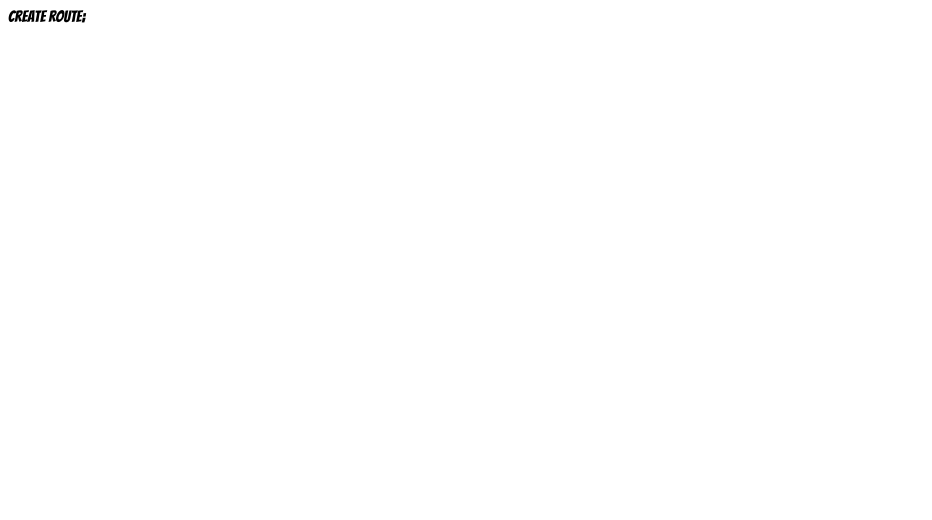
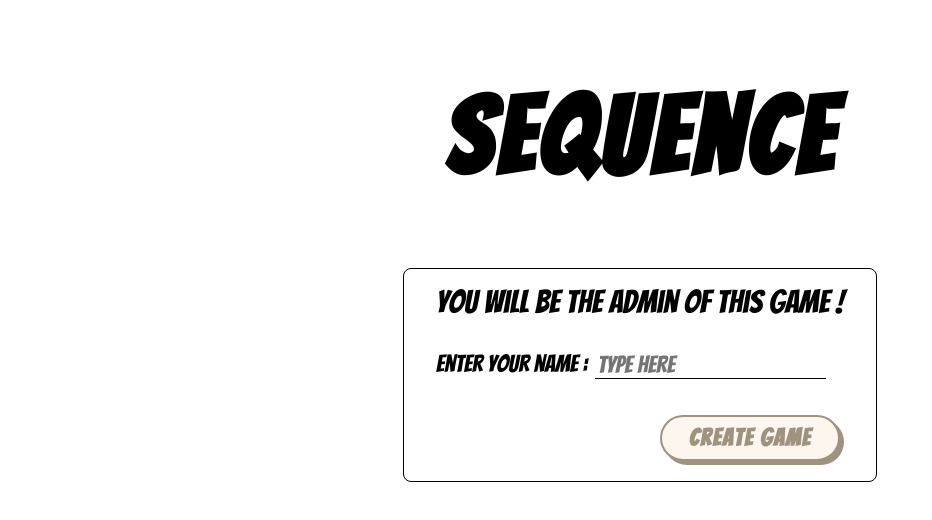
Before and after one commit to ashutosh1528/sequence, a React (Create React App) app: page /create in a window 1280 px wide. Shown: the top 520 px of the page, without its empty margins (0-932 px from the left). Built offline with nearby package versions, Linux system fonts and the light colour scheme.

Commit message:
Addded UI for create route

```diff
--- a/src/components/Button/index.scss
+++ b/src/components/Button/index.scss
@@ -36,4 +36,8 @@
     font-size: 20px;
     width: 140px;
   }
+  &__disabled {
+    opacity: 0.5;
+    pointer-events: none;
+  }
 }
--- a/src/components/Button/index.tsx
+++ b/src/components/Button/index.tsx
@@ -2,15 +2,34 @@ import "./index.scss";
 
 type ButtonProps = {
   label: string;
+  onClick?: (e: React.MouseEvent<HTMLButtonElement, MouseEvent>) => void;
   size?: "large" | "medium" | "small";
+  disabled?: boolean;
 };
-const Button = ({ label, size = "medium" }: ButtonProps) => {
+const Button = ({
+  label,
+  size = "medium",
+  onClick,
+  disabled = false,
+}: ButtonProps) => {
   const getButtonSizeClass = () => {
     if (size === "large") return "button__large";
     if (size === "small") return "button__small";
     return "button__medium";
   };
-  return <button className={`button ${getButtonSizeClass()}`}>{label}</button>;
+
+  const getDisabledClass = () => {
+    if (disabled) return "button__disabled";
+    return "";
+  };
+  return (
+    <button
+      className={`button ${getButtonSizeClass()} ${getDisabledClass()}`}
+      onClick={onClick}
+    >
+      {label}
+    </button>
+  );
 };
 
 export default Button;
--- a/src/modules/Home/index.tsx
+++ /dev/null
@@ -1,16 +0,0 @@
-import Button from "../../components/Button";
-import "./index.scss";
-
-const Home = () => {
-  return (
-    <div className="home__container">
-      <h1 className="home__title">Sequence</h1>
-      <div className="home__container__button">
-        <Button label="Create Game" size="large" />
-        <Button label="Join Game" size="large" />
-      </div>
-    </div>
-  );
-};
-
-export default Home;
--- a/src/pages/Create.tsx
+++ b/src/pages/Create.tsx
@@ -1,7 +1,43 @@
+import { useState } from "react";
+import Button from "../components/Button";
+import "../styles/createPage.scss";
+
 const CreatePage = () => {
+  const [playerName, setPlayerName] = useState("");
+
+  const handlePlayerNameChange = (e: React.ChangeEvent<HTMLInputElement>) => {
+    setPlayerName(e.target.value);
+  };
+
+  const handleCreateGame = () => {
+    if (playerName.length) {
+      console.log("Call the API !");
+    }
+  };
+
   return (
-    <div>
-      <div>Create route;</div>
+    <div className="create__container">
+      <h1 className="create__title">Sequence</h1>
+      <div className="create__container__form">
+        <span className="create__adminText">
+          You will be the admin of this game !
+        </span>
+        <div style={{ display: "flex" }}>
+          <span className="create__nameInput__label">Enter your name : </span>
+          <input
+            className="create__nameInput"
+            placeholder="Type here"
+            onChange={handlePlayerNameChange}
+          />
+        </div>
+        <div className="create__createGameButton">
+          <Button
+            label="Create game"
+            onClick={handleCreateGame}
+            disabled={playerName.length === 0}
+          />
+        </div>
+      </div>
     </div>
   );
 };
--- a/src/pages/Home.tsx
+++ b/src/pages/Home.tsx
@@ -1,7 +1,27 @@
-import Home from "../modules/Home";
+import { useNavigate } from "react-router-dom";
+import Button from "../components/Button";
+import "../styles/homePage.scss";
 
 const HomePage = () => {
-  return <Home />;
+  const navigate = useNavigate();
+
+  const handleCreateGame = () => {
+    navigate("/create");
+  };
+
+  const handleJoinGame = () => {
+    navigate("/join");
+  };
+
+  return (
+    <div className="home__container">
+      <h1 className="home__title">Sequence</h1>
+      <div className="home__container__button">
+        <Button label="Create Game" size="large" onClick={handleCreateGame} />
+        <Button label="Join Game" size="large" onClick={handleJoinGame} />
+      </div>
+    </div>
+  );
 };
 
 export default HomePage;
--- /dev/null
+++ b/src/styles/createPage.scss
@@ -0,0 +1,44 @@
+.create {
+  &__container {
+    display: flex;
+    align-items: center;
+    justify-content: center;
+    flex-direction: column;
+    &__form {
+      display: flex;
+      flex-direction: column;
+      border: 1px solid;
+      border-radius: 8px;
+      padding: 16px 32px;
+      gap: 24px;
+    }
+  }
+  &__title {
+    font-size: 108px;
+    letter-spacing: 5px;
+    &:hover {
+      cursor: default;
+    }
+  }
+  &__adminText {
+    font-size: 32px;
+    margin-bottom: 8px;
+  }
+  &__nameInput {
+    font-size: 24px;
+    margin-left: 8px;
+    font-family: inherit;
+    border: none;
+    border-bottom: 1px solid;
+    &:focus-visible {
+      outline: none;
+    }
+    &__label {
+      font-size: 24px;
+    }
+  }
+  &__createGameButton {
+    margin-top: 8px;
+    align-self: flex-end;
+  }
+}
--- a/src/modules/Home/index.scss
+++ b/src/styles/homePage.scss
@@ -13,5 +13,8 @@
   &__title {
     font-size: 108px;
     letter-spacing: 5px;
+    &:hover {
+      cursor: default;
+    }
   }
 }
```
